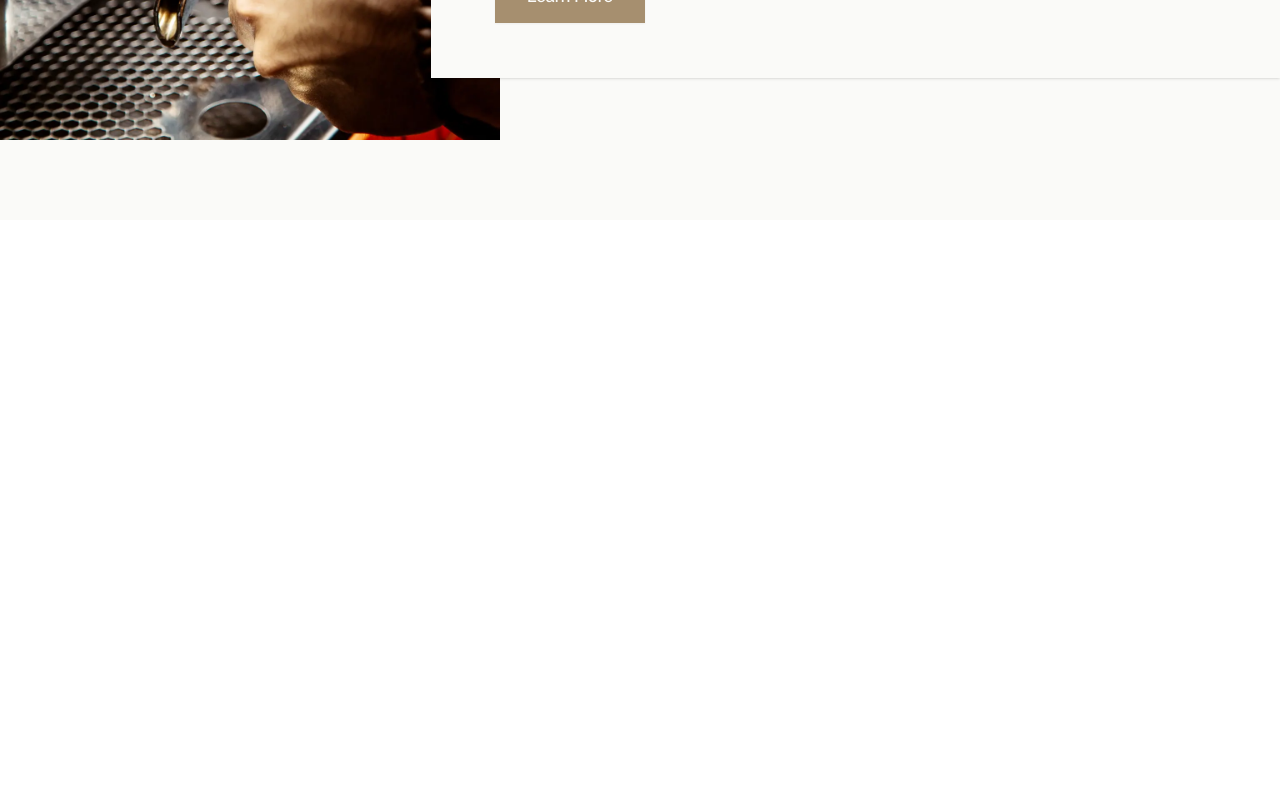
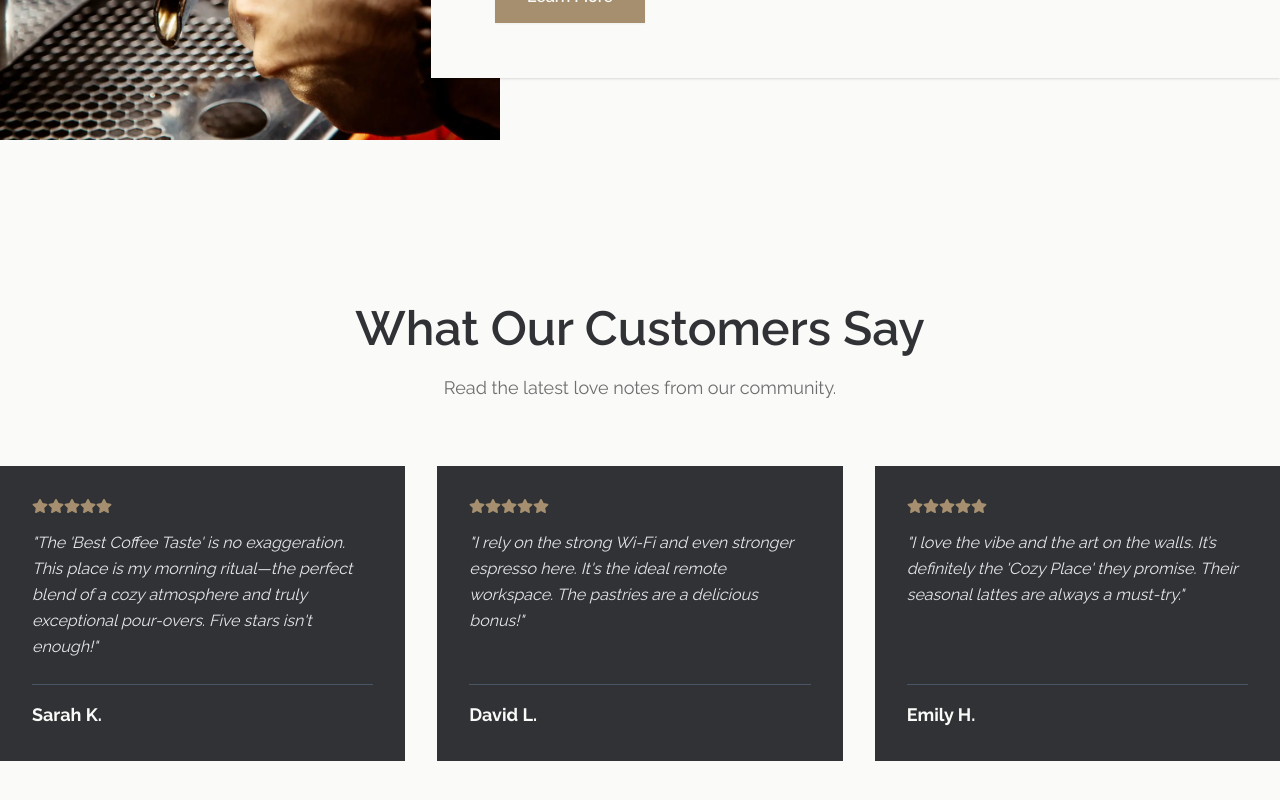
Before and after one commit to viktor-codes/coffe-shop, a Next.js app: page / in a window 1280 px wide. Shown: the part 3032-3832 px from the top of the page. Before the commit the page ends 3252 px from the top, so only its background shows below. Built offline with nearby package versions, Linux system fonts and the light colour scheme.

Commit message:
add testimonials section

```diff
--- a/app/page.tsx
+++ b/app/page.tsx
@@ -3,6 +3,7 @@ import Navbar from '@/components/navbar'
 import Features from '@/sections/features'
 import Menu from '@/sections/menu'
 import About from '@/sections/about'
+import Testimonials from '@/sections/testimonials'
 
 export default function Home() {
 	return (
@@ -12,6 +13,7 @@ export default function Home() {
 			<Features />
 			<Menu />
 			<About />
+			<Testimonials />
 		</>
 	)
 }
--- a/sections/about.tsx
+++ b/sections/about.tsx
@@ -3,7 +3,7 @@ import aboutImage from '@/assets/about.webp'
 
 const about = () => {
 	return (
-		<section className='container  2xl:max-w-[1240px] mx-auto py-20'>
+		<section className='container  2xl:max-w-7xl mx-auto py-20'>
 			{/* 1. Main Flex Container */}
 			<div className='flex flex-col lg:flex-row items-center gap-4'>
 				{/* 2. Image Container - Positioned and Mirrored */}
--- a/sections/features.tsx
+++ b/sections/features.tsx
@@ -41,7 +41,7 @@ const features = () => {
 					combining exceptional flavor with an unmatched cozy experience.
 				</p>
 			</div>
-			<div className='2xl:max-w-[1240px] container mx-auto grid grid-cols-1 md:grid-cols-2 xl:grid-cols-4 gap-8 mt-16 mb-8 px-4'>
+			<div className='2xl:max-w-7xl container mx-auto grid grid-cols-1 md:grid-cols-2 xl:grid-cols-4 gap-8 mt-16 mb-8 px-4'>
 				{featureData.map((feature, index) => (
 					// Card Container: flex column, centered content, padding, border-radius
 					<div
--- a/sections/hero.tsx
+++ b/sections/hero.tsx
@@ -4,7 +4,7 @@ import heroImage from '@/assets/293.webp'
 
 const hero = () => {
 	return (
-		<section className='container 2xl:max-w-[1240px] mx-auto flex gap-16 pt-20'>
+		<section className='container 2xl:max-w-7xl mx-auto flex gap-16 pt-20'>
 			<div className='relative w-[600px] h-[750px] shadow-2xl ms-2  shadow-white z-10'>
 				<Image
 					src={heroImage}
--- a/sections/menu.tsx
+++ b/sections/menu.tsx
@@ -46,7 +46,7 @@ const menu = () => {
 					pastries, and savory bites, all prepared with passion.
 				</p>
 			</div>
-			<div className='2xl:max-w-[1240px] container mx-auto grid grid-cols-1 md:grid-cols-2 lg:grid-cols-3 gap-8'>
+			<div className='2xl:max-w-7xl container mx-auto grid grid-cols-1 md:grid-cols-2 lg:grid-cols-3 gap-8'>
 				{menuItems.map((item, index) => (
 					<div
 						key={index}
--- /dev/null
+++ b/sections/testimonials.tsx
@@ -0,0 +1,85 @@
+import { FaStar } from 'react-icons/fa'
+
+const testimonials_data = [
+	{
+		name: 'Sarah K.',
+
+		quote:
+			"The 'Best Coffee Taste' is no exaggeration. This place is my morning ritual—the perfect blend of a cozy atmosphere and truly exceptional pour-overs. Five stars isn't enough!",
+		rating: 5,
+	},
+	{
+		name: 'David L.',
+
+		quote:
+			"I rely on the strong Wi-Fi and even stronger espresso here. It's the ideal remote workspace. The pastries are a delicious bonus!",
+		rating: 5,
+	},
+	{
+		name: 'Emily H.',
+
+		quote:
+			"I love the vibe and the art on the walls. It’s definitely the 'Cozy Place' they promise. Their seasonal lattes are always a must-try.",
+		rating: 5,
+	},
+]
+
+type TestimonialCardProps = {
+	name: string
+
+	quote: string
+	rating: number
+}
+
+const TestimonialCard = ({
+	name,
+
+	quote,
+	rating,
+}: TestimonialCardProps) => (
+	<div className='bg-dark p-6 sm:p-8 transition flex flex-col h-full'>
+		<div className='flex mb-4'>
+			{[...Array(rating)].map((_, i) => (
+				<FaStar key={i} className='text-primary' />
+			))}
+		</div>
+		<p className='text-gray-200 italic leading-relaxed flex grow'>
+			&quot;{quote}&quot;
+		</p>
+		<div className='mt-6 pt-4 border-t border-gray-600'>
+			<p className='text-light font-bold text-lg'>{name}</p>
+		</div>
+	</div>
+)
+
+const testimonials = () => {
+	return (
+		<section className='2xl:max-w-7xl container mx-auto py-20'>
+			<div className=''>
+				{/* Section Header */}
+				<div className='text-center mb-12 md:mb-16'>
+					<h2 className='capitalize text-5xl text-dark font-semibold leading-[120%] mb-4'>
+						What our Customers Say
+					</h2>
+					<p className='text-lg text-dark/70'>
+						Read the latest love notes from our community.
+					</p>
+				</div>
+
+				{/* Testimonials Grid */}
+				<div className='grid gap-8 grid-cols-1 lg:grid-cols-3'>
+					{testimonials_data.map((testimonial, index) => (
+						<TestimonialCard
+							key={index}
+							name={testimonial.name}
+							quote={testimonial.quote}
+							rating={testimonial.rating}
+						/>
+					))}
+				</div>
+			</div>
+		</section>
+	)
+}
+
+export default testimonials
```
